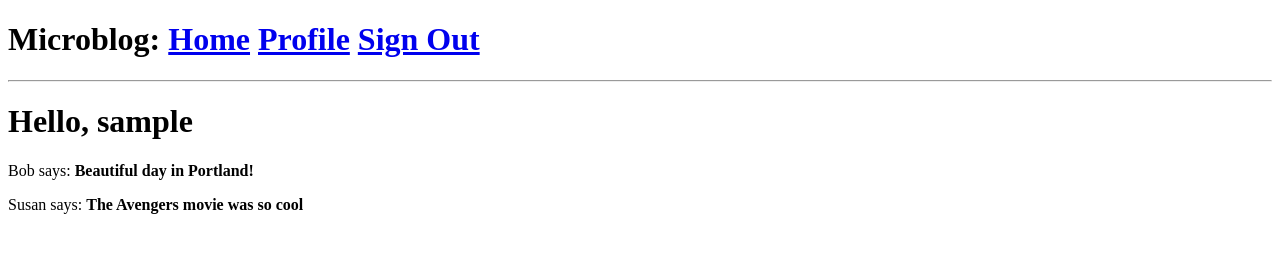
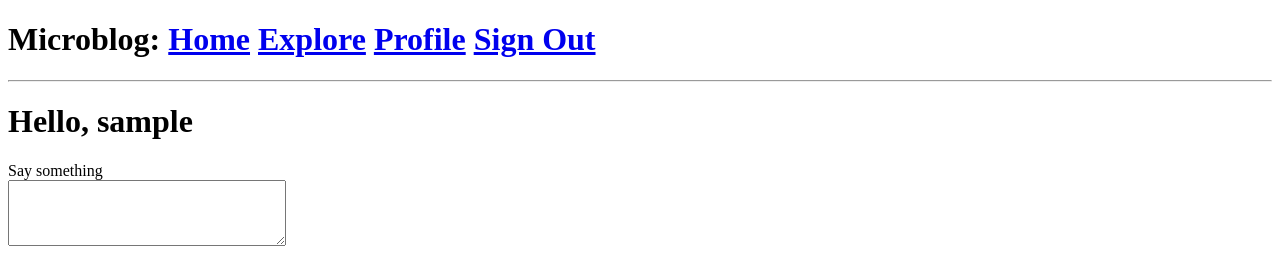
Before and after one commit to thelomb/microblog, a Flask app: page / in a window 1280 px wide. Shown: the top 264 px of the page. Run offline with Flask 2, Linux system fonts and the light colour scheme; a user stored in the database is signed in; tables that the repository leaves empty hold one stand-in row (values such as "Sample post").

Commit message:
posting and exploring

```diff
--- a/application/forms.py
+++ b/application/forms.py
@@ -46,3 +46,9 @@ class EditProfileForm(FlaskForm):
             user = User.query.filter_by(username=self.username.data).first()
             if user is not None:
                 raise ValidationError('Please use a different username')
+
+
+class PostForm(FlaskForm):
+    post = TextAreaField('Say something', validators=[
+        DataRequired(), Length(min=1, max=140)])
+    submit = SubmitField('Submit')
--- a/application/routes.py
+++ b/application/routes.py
@@ -1,27 +1,43 @@
 from flask import render_template, flash, redirect, url_for, request
 from application import app, db
-from application.forms import LoginForm, RegistrationForm, EditProfileForm
+from application.forms import (LoginForm, RegistrationForm, EditProfileForm,
+                               PostForm)
 from flask_login import current_user, login_user, logout_user, login_required
 from application.models import User, Post
 from werkzeug.urls import url_parse
 from datetime import datetime
 
 
-@app.route('/')
-@app.route('/index')
+@app.before_request
+def before_request():
+    if current_user.is_authenticated:
+        current_user.last_seen = datetime.utcnow()
+        db.session.commit()
+
+
+@app.route('/', methods=['GET', 'POST'])
+@app.route('/index', methods=['GET', 'POST'])
 @login_required
 def index():
-    posts = [
-        {
-            'author': {'username': 'Bob'},
-            'body': 'Beautiful day in Portland!'
-        },
-        {
-            'author': {'username': 'Susan'},
-            'body': 'The Avengers movie was so cool'
-        }
-    ]
-    return render_template('index.html', title='Home', posts=posts)
+    form = PostForm()
+    if form.validate_on_submit():
+        post = Post(body=form.post.data, author=current_user)
+        db.session.add(post)
+        db.session.commit()
+        flash('Your post is now published')
+        return redirect(url_for('index'))
+    posts = current_user.followed_posts().all()
+    # [
+    #     {
+    #         'author': {'username': 'Bob'},
+    #         'body': 'Beautiful day in Portland!'
+    #     },
+    #     {
+    #         'author': {'username': 'Susan'},
+    #         'body': 'The Avengers movie was so cool'
+    #     }
+    # ]
+    return render_template('index.html', title='Home', posts=posts, form=form)
 
 
 @app.route('/login', methods=['GET', 'POST'])
@@ -127,8 +143,8 @@ def unfollow(username):
     return redirect(url_for('user', username=username))
 
 
-@app.before_request
-def before_request():
-    if current_user.is_authenticated:
-        current_user.last_seen = datetime.utcnow()
-        db.session.commit()
+@app.route('/explore')
+@login_required
+def explore():
+    posts = Post.query.order_by(Post.timestamp.desc()).all()
+    return render_template('index.html', title='Explore', posts=posts)
--- a/application/templates/_post.html
+++ b/application/templates/_post.html
@@ -1,5 +1,11 @@
 <table>
   <tr valign="top">
     <td><img src="{{ post.author.avatar(36) }}"></td>
-    <td>{{ post.author.username }} says: <br>{{ post.body }}</td>
+    <td>
+      <a href="{{ url_for('user', username=post.author.username) }}">
+        {{ post.author.username }}
+      </a>
+       says: <br>{{ post.body }}
+    </td>
+  </tr>
 </table>
--- a/application/templates/base.html
+++ b/application/templates/base.html
@@ -10,7 +10,8 @@
 </head>
 <body>
   <h1>Microblog:
-    <a href={{ url_for('index') }}>Home</a>
+    <a href="{{ url_for('index') }}">Home</a>
+    <a href="{{ url_for('explore') }}">Explore</a>
     {% if current_user.is_anonymous %}
       <a href={{ url_for('login') }}>Sign In</a>
     {% else %}
--- a/application/templates/index.html
+++ b/application/templates/index.html
@@ -2,9 +2,22 @@
 
 {% block content %}
   <h1>Hello, {{ current_user.username }}</h1>
+  {% if form%}
+    <form action="" method="post">
+      {{ form.hidden_tag() }}
+      <p>
+        {{ form.post.label }}
+        <br>
+        {{ form.post(cols=32, rows=4) }}
+        <br>
+        {% for error in form.post.errors %}
+          <span style="color: red;">[{{ error }}]</span>
+        {% endfor%}
+      </p>
+        {{ form.submit() }}
+    </form>
+  {% endif %}
   {% for post in posts %}
-    <div>
-      <p>{{ post.author.username }} says: <b>{{ post.body }}</b></p>
-    </div>
+    {% include '_post.html' %}
   {% endfor %}
 {% endblock %}
```
